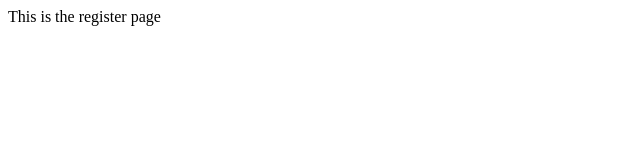
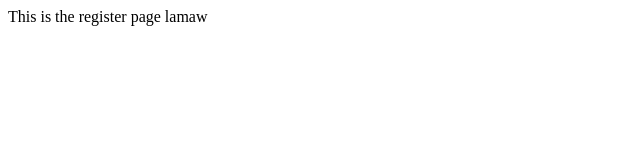
Before and after one commit to KaelNierras/Websis, a Nuxt app: page /register in a window 1280 px wide. Shown: the top 160 px of the page, without its empty margins (0-640 px from the left). Built offline with nearby package versions, Linux system fonts and the light colour scheme.

Commit message:
WIP
lamaw

```diff
--- a/pages/register/index.vue
+++ b/pages/register/index.vue
@@ -1,3 +1 @@
-<template>
-    This is the register page
-</template>
+<template>This is the register page lamaw</template>
```
